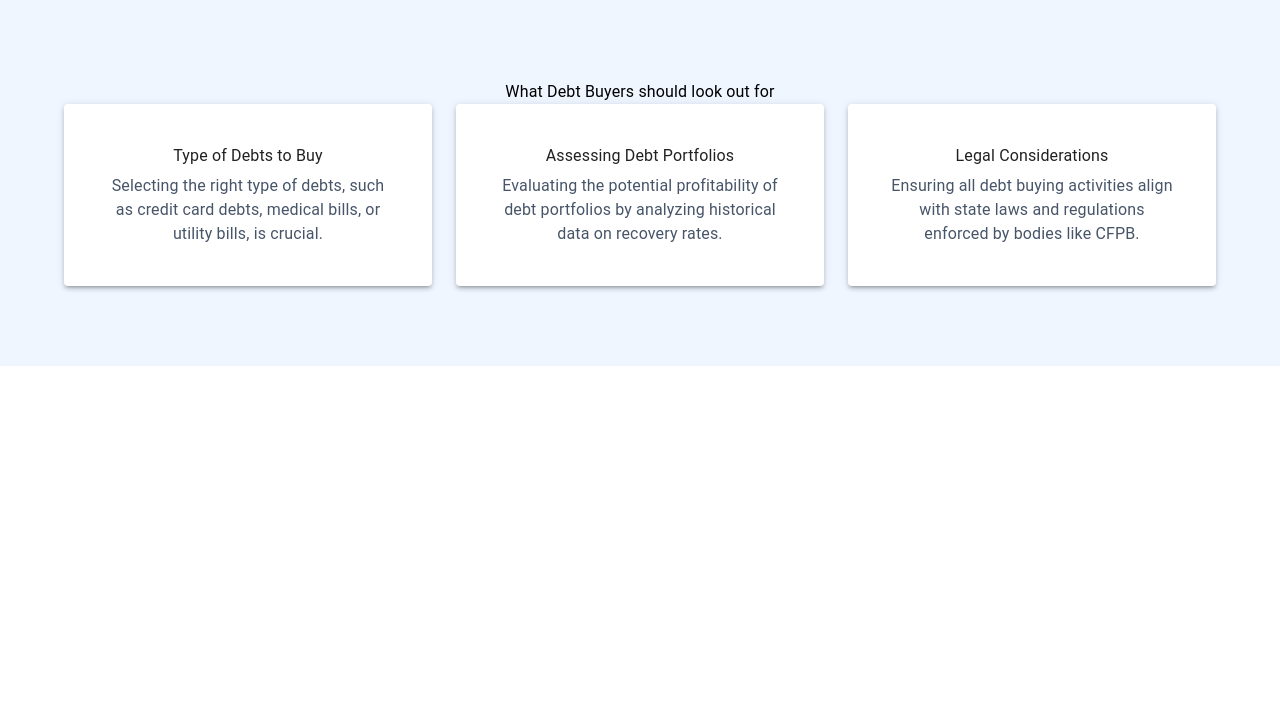
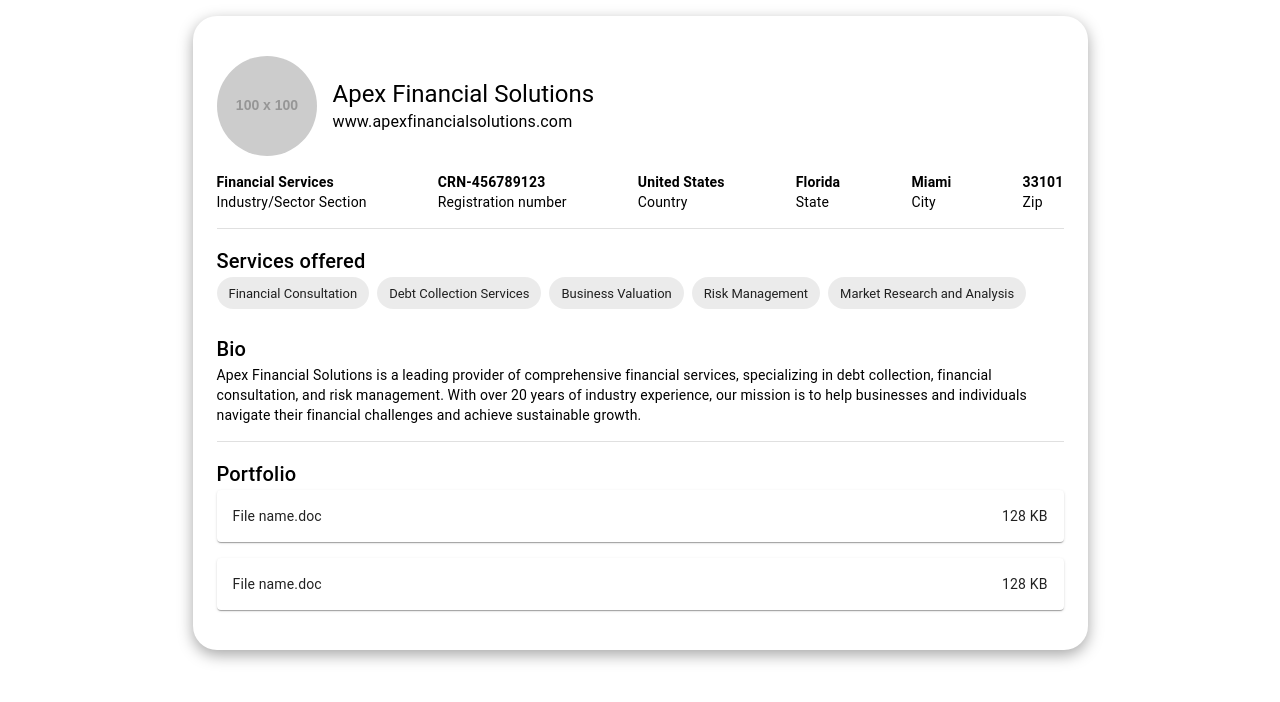
Before and after one commit to pandeytanish/React-MUI, a React (Create React App) app: page / in a window 1280 px wide. Shown: the top 702 px of the page. Built offline with nearby package versions, Linux system fonts and the light colour scheme.

Commit message:
buyers profile

```diff
--- a/package.json
+++ b/package.json
@@ -8,7 +8,7 @@
     "@mui/icons-material": "^5.15.18",
     "@mui/lab": "^5.0.0-alpha.170",
     "@mui/material": "^5.15.18",
-    "@mui/styles": "^5.15.20",
+    "@mui/styles": "^5.15.21",
     "@mui/x-date-pickers": "^7.5.0",
     "@testing-library/jest-dom": "^5.17.0",
     "@testing-library/react": "^13.4.0",
--- a/src/App.js
+++ b/src/App.js
@@ -12,6 +12,8 @@ import SignUpForm from './SignUpForm';
 import PasswordField from './PasswordField';
 import TemplateDesign from './TemplateDesign';
 import DebtBuyerInfo from './DebtBuyerInfo';
+import MedicalDebtPackage from './MedicalDebtPackage';
+import BuyersPortfolio from './BuyersPortfolio';
 
 function App() {
   return (
@@ -28,7 +30,9 @@ function App() {
 {/* <SignUpForm/> */}
 {/* <PasswordField/> */}
 {/* <TemplateDesign/> */}
-<DebtBuyerInfo/>
+{/* <DebtBuyerInfo/>  */}
+{/* <MedicalDebtPackage/> */}
+<BuyersPortfolio/>
    </>
   );
 }
--- /dev/null
+++ b/src/BuyersPortfolio.jsx
@@ -0,0 +1,86 @@
+import React from 'react';
+import { Container, Box, Typography, Chip, Grid, Paper, Divider } from '@mui/material';
+import { makeStyles } from '@mui/styles';
+
+
+
+const BuyersPortfolio = () => {
+
+
+  return (
+    <Container sx={{ padding: '40px' , boxShadow : 'rgba(0, 0, 0, 0.35) 0px 5px 15px', borderRadius : '24px', width : '895px', marginTop : '1rem'}}>
+    <Box sx={{ display: 'flex', alignItems: 'center', marginBottom: 2  }}>
+      <img src="https://via.placeholder.com/100" alt="Company Logo" style={{ marginRight: 16, borderRadius : '100px' }} />
+      <Box>
+        <Typography variant="h5">Apex Financial Solutions</Typography>
+        <Typography variant="body1">www.apexfinancialsolutions.com</Typography>
+      </Box>
+    </Box>
+
+    <Box sx={{ display: 'flex', justifyContent: 'space-between', marginBottom: 2 }}>
+      <Box>
+        <Typography variant="body2"><strong>Financial Services</strong></Typography>
+        <Typography variant="body2">Industry/Sector Section</Typography>
+      </Box>
+      <Box>
+        <Typography variant="body2"><strong>CRN-456789123</strong></Typography>
+        <Typography variant="body2">Registration number</Typography>
+      </Box>
+      <Box>
+        <Typography variant="body2"><strong>United States</strong></Typography>
+        <Typography variant="body2">Country</Typography>
+      </Box>
+      <Box>
+        <Typography variant="body2"><strong>Florida</strong></Typography>
+        <Typography variant="body2">State</Typography>
+      </Box>
+      <Box>
+        <Typography variant="body2"><strong>Miami</strong></Typography>
+        <Typography variant="body2">City</Typography>
+      </Box>
+      <Box>
+        <Typography variant="body2"><strong>33101</strong></Typography>
+        <Typography variant="body2">Zip</Typography>
+      </Box>
+    </Box>
+
+    <Divider sx={{ marginBottom: 2 }} />
+
+    <Box sx={{ marginBottom: 2 }}>
+      <Typography variant="h6">Services offered</Typography>
+      <Box>
+        <Chip label="Financial Consultation" sx={{ marginRight: 1, marginBottom: 1 }} />
+        <Chip label="Debt Collection Services" sx={{ marginRight: 1, marginBottom: 1 }} />
+        <Chip label="Business Valuation" sx={{ marginRight: 1, marginBottom: 1 }} />
+        <Chip label="Risk Management" sx={{ marginRight: 1, marginBottom: 1 }} />
+        <Chip label="Market Research and Analysis" sx={{ marginRight: 1, marginBottom: 1 }} />
+      </Box>
+    </Box>
+
+    <Box sx={{ marginBottom: 2 }}>
+      <Typography variant="h6">Bio</Typography>
+      <Typography variant="body2">
+        Apex Financial Solutions is a leading provider of comprehensive financial services, specializing in debt collection,
+        financial consultation, and risk management. With over 20 years of industry experience, our mission is to help
+        businesses and individuals navigate their financial challenges and achieve sustainable growth.
+      </Typography>
+    </Box>
+
+    <Divider sx={{ marginBottom: 2 }} />
+
+    <Box>
+      <Typography variant="h6">Portfolio</Typography>
+      <Paper sx={{ display: 'flex', alignItems: 'center', justifyContent: 'space-between', padding: 2, marginBottom: 2 }}>
+        <Typography variant="body2">File name.doc</Typography>
+        <Typography variant="body2">128 KB</Typography>
+      </Paper>
+      <Paper sx={{ display: 'flex', alignItems: 'center', justifyContent: 'space-between', padding: 2 }}>
+        <Typography variant="body2">File name.doc</Typography>
+        <Typography variant="body2">128 KB</Typography>
+      </Paper>
+    </Box>
+  </Container>
+  );
+};
+
+export default BuyersPortfolio;
--- /dev/null
+++ b/src/MedicalDebtPackage.jsx
@@ -0,0 +1,68 @@
+import React from 'react';
+import { Card, CardContent, Typography, Chip, Box } from '@mui/material';
+import { makeStyles } from '@mui/styles';
+import AccountBalanceWalletIcon from '@mui/icons-material/AccountBalanceWallet';
+import PeopleIcon from '@mui/icons-material/People';
+import MonetizationOnIcon from '@mui/icons-material/MonetizationOn';
+
+const useStyles = makeStyles({
+  card: {
+    maxWidth: 345,
+    padding: 16, // Equivalent to theme.spacing(2)
+    borderRadius: 12, // Equivalent to theme.shape.borderRadius
+  },
+  chip: {
+    marginTop: 8, // Equivalent to theme.spacing(1)
+    marginBottom: 8, // Equivalent to theme.spacing(1)
+  },
+  statsContainer: {
+    display: 'flex',
+    justifyContent: 'space-between',
+    marginTop: 16, // Equivalent to theme.spacing(2)
+  },
+  statBox: {
+    textAlign: 'center',
+  },
+});
+
+const MedicalDebtPackage = () => {
+  const classes = useStyles();
+
+  return (
+    <Card className={classes.card}>
+      <CardContent>
+        <Typography variant="h5" component="div">
+          Medical Debt Package
+        </Typography>
+        <Chip
+          label="Active Collection"
+          color="success"
+          size="small"
+          className={classes.chip}
+        />
+        <Typography variant="body2" color="text.secondary">
+          Posted 54 minutes ago
+        </Typography>
+        <Box className={classes.statsContainer}>
+          <Box className={classes.statBox}>
+            <AccountBalanceWalletIcon />
+            <Typography variant="h6">$2,500</Typography>
+            <Typography variant="body2">Portfolio Size</Typography>
+          </Box>
+          <Box className={classes.statBox}>
+            <PeopleIcon />
+            <Typography variant="h6">1</Typography>
+            <Typography variant="body2">Account Count</Typography>
+          </Box>
+          <Box className={classes.statBox}>
+            <MonetizationOnIcon />
+            <Typography variant="h6">$500</Typography>
+            <Typography variant="body2">Average Balance per Account</Typography>
+          </Box>
+        </Box>
+      </CardContent>
+    </Card>
+  );
+};
+
+export default MedicalDebtPackage;
```
Also changed, not shown: 1 other file (tests, documents, lock files or other folders).
